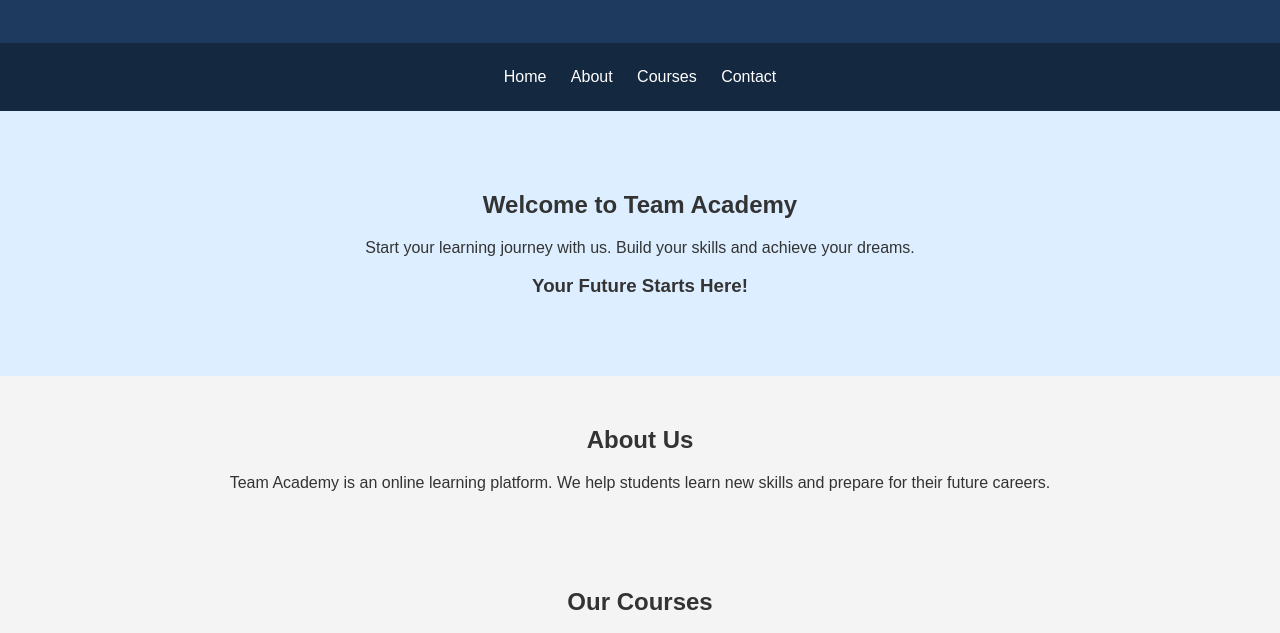
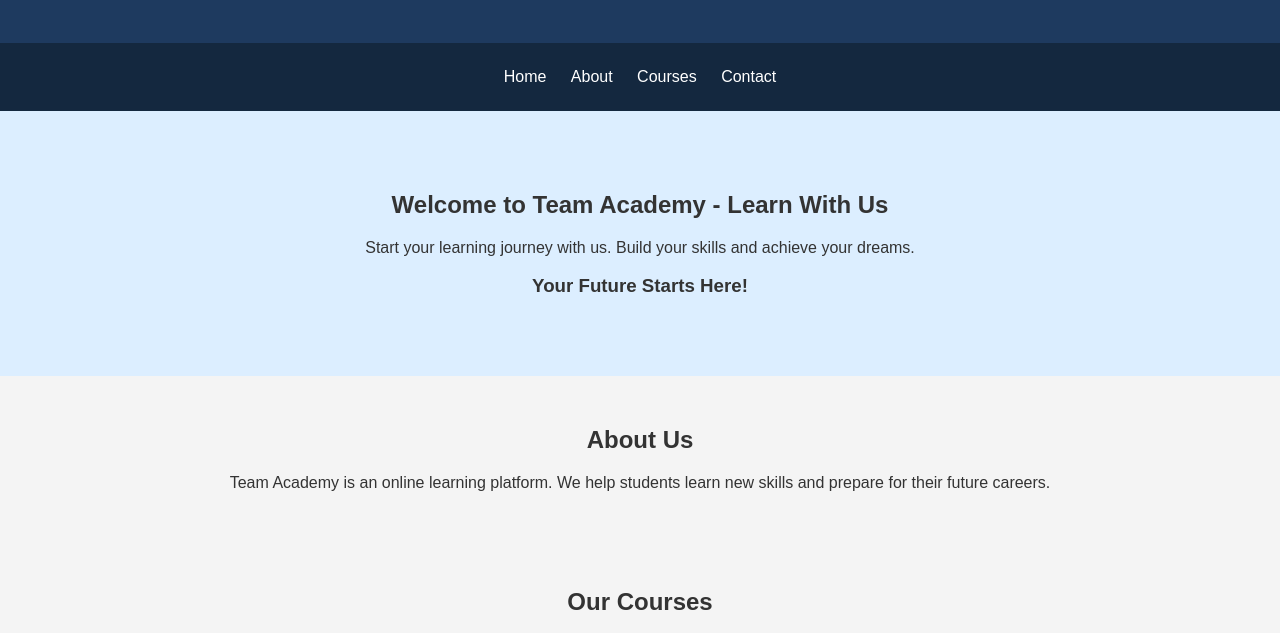
Before and after one commit to farihaislamrafa/team-academy, a plain HTML site: page index.html in a window 1280 px wide. Shown: the part 131-764 px from the top of the page. Drawn offline with Linux system fonts and the light colour scheme.

Commit message:
Update index.html

```diff
--- a/index.html
+++ b/index.html
@@ -31,7 +31,7 @@
     </nav>
     <!-- Home Section -->
     <section id="home" class="home">
-        <h1>Welcome to Team Academy</h1>
+        <h1>Welcome to Team Academy - Learn With Us</h1>
         <p>Start your learning journey with us. Build your skills and achieve your dreams.</p>
         <h3>Your Future Starts Here!</h3>
     </section>
```
